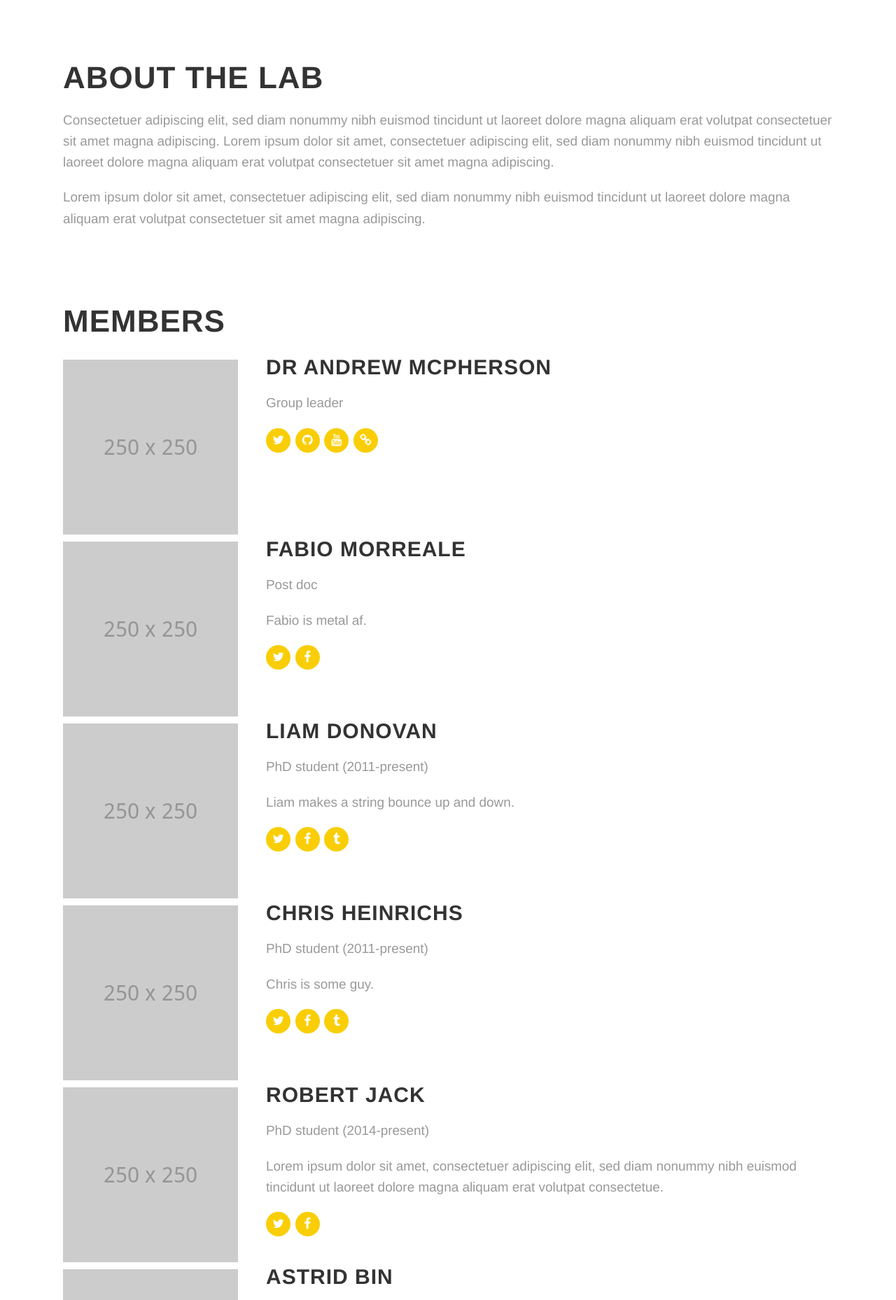
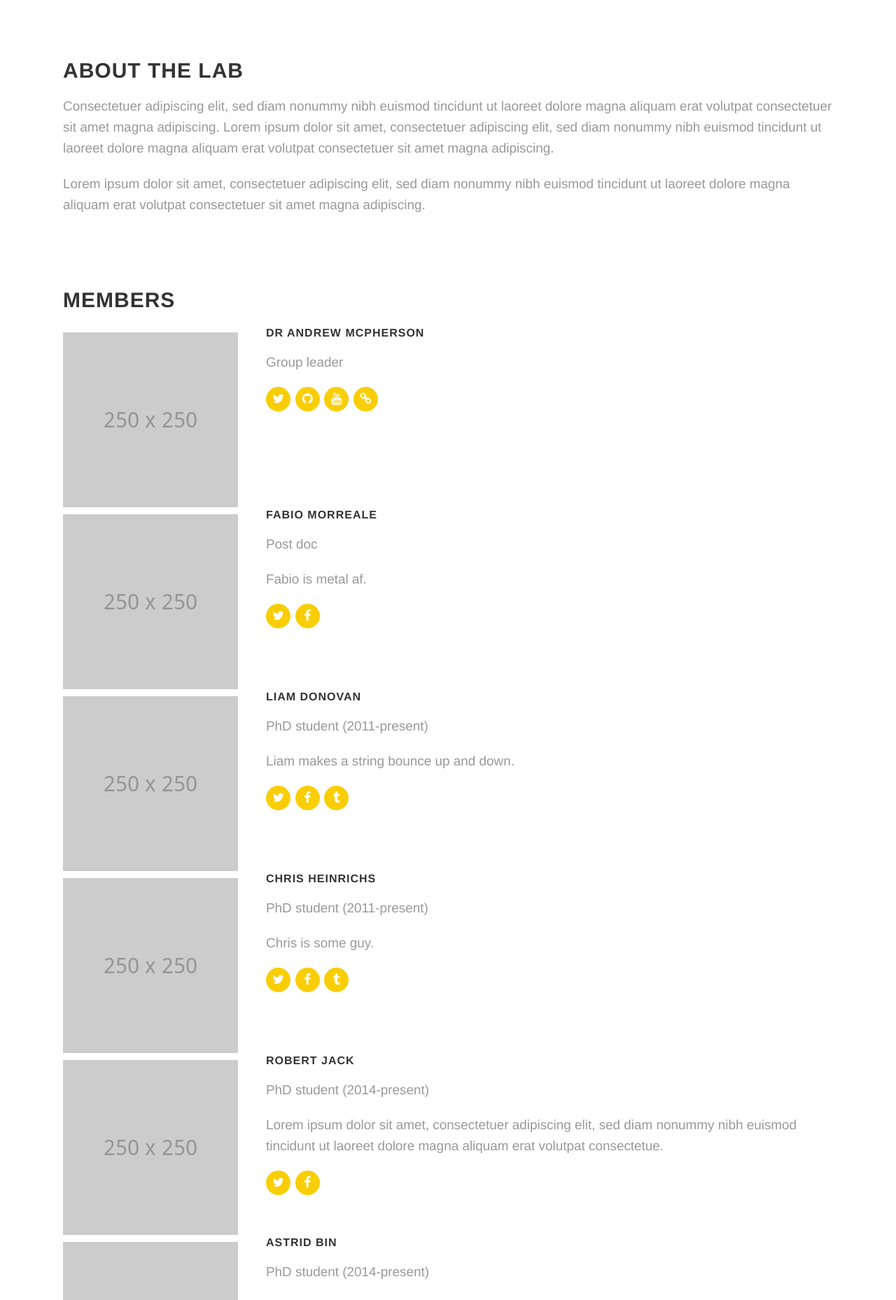
Before and after one commit to disastrid/instruments_lab, a Jekyll site: the page built from docs/people/index.html, in a window 1280 px wide. Shown: the part 374-2232 px from the top of the page at 70% size. Built offline with Jekyll 4.4.1, drawn with Linux system fonts in a browser that asks for light colours.

Commit message:
header size adjustment

```diff
--- a/docs/people/index.html
+++ b/docs/people/index.html
@@ -15,7 +15,7 @@ section_id: people
 
 <div class='full'>
   <div class='row'>
-      <h1>About the lab</h1>
+      <h2>About the lab</h2>
       <p>Consectetuer adipiscing elit, sed diam nonummy nibh euismod tincidunt ut laoreet dolore magna aliquam erat volutpat consectetuer sit amet magna adipiscing. Lorem ipsum dolor sit amet, consectetuer adipiscing elit, sed diam nonummy nibh euismod tincidunt ut laoreet dolore magna aliquam erat volutpat consectetuer sit amet magna adipiscing.</p>
       <p>Lorem ipsum dolor sit amet, consectetuer adipiscing elit, sed diam nonummy nibh euismod tincidunt ut laoreet dolore magna aliquam erat volutpat consectetuer sit amet magna adipiscing.</p>
   </div>
@@ -25,7 +25,7 @@ section_id: people
 
 <div class='full'>
   <div class='row'>
-    <h1>Members</h1>
+    <h2>Members</h2>
   </div>
     {% for member in site.data.members %}
  <div class='row'>
@@ -37,7 +37,7 @@ section_id: people
     </div>
 
     <div class='small-7 medium-9 columns'>
-      <h2>{{member.name}}</h2>
+      <h3>{{member.name}}</h3>
       <p>{{member.position}}</p>
       <p>{{member.desc}}</p>
       <ul class='socials'>
@@ -57,7 +57,7 @@ section_id: people
 
 <div class='full'>
   <div class='row'>
-    <h1>Alumni</h1>
+    <h2>Alumni</h2>
   </div>
     {% for member in site.data.alumni %}
   <div class='row'>
@@ -69,7 +69,7 @@ section_id: people
     </div>
 
     <div class='small-7 medium-9 columns'>
-      <h2>{{member.name}}</h2>
+      <h3>{{member.name}}</h3>
       <p>{{member.position}}</p>
       <p>{{member.desc}}</p>
       <ul class='socials'>
@@ -87,12 +87,12 @@ section_id: people
 
 <div class='full'>
   <div class='row'>
-  <h1>Collaborators</h1>
+  <h2>Collaborators</h2>
     {% for member in site.data.collabs %}
       <div class='small-5 medium-3 columns people'>
          <img class="avatar" alt="" src="{{ member.avatar }}" />
 
-         <h2>{{member.name}}</h2>
+         <h3>{{member.name}}</h3>
           <ul class='socials'>
             {% for social in member.socials %}
               <li>
```
